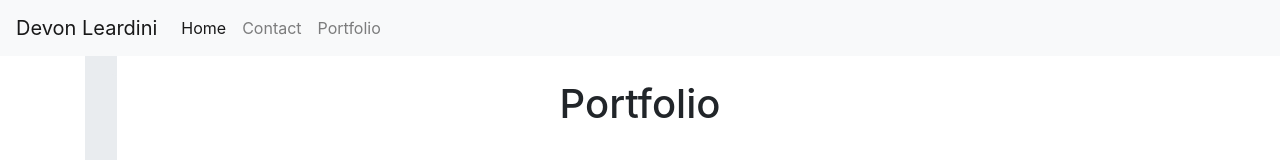
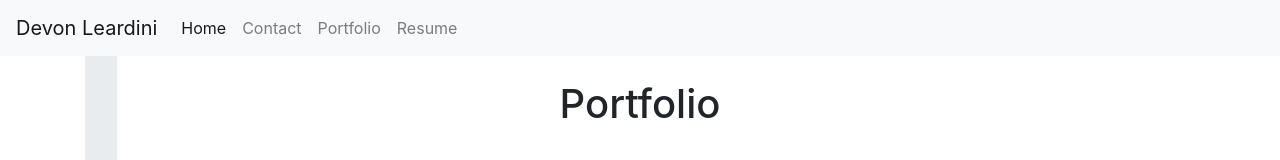
Before and after one commit to Krazydev12/portfolio-update, a plain HTML site: page portfolio.html in a window 1280 px wide. Shown: the top 160 px of the page. Drawn offline with nearby package versions, Linux system fonts and the light colour scheme.

Commit message:
Update portfolio.html

```diff
--- a/portfolio.html
+++ b/portfolio.html
@@ -22,6 +22,9 @@
                 </li>
                 <li class="nav-item">
                      <a class="nav-link" href="portfolio.html">Portfolio</a>
+                </li>
+                                <li class="nav-item">
+                    <a  class="nav-link" href="resume.html">Resume</a>
                 </li>
             </ul>
         </div>
```
